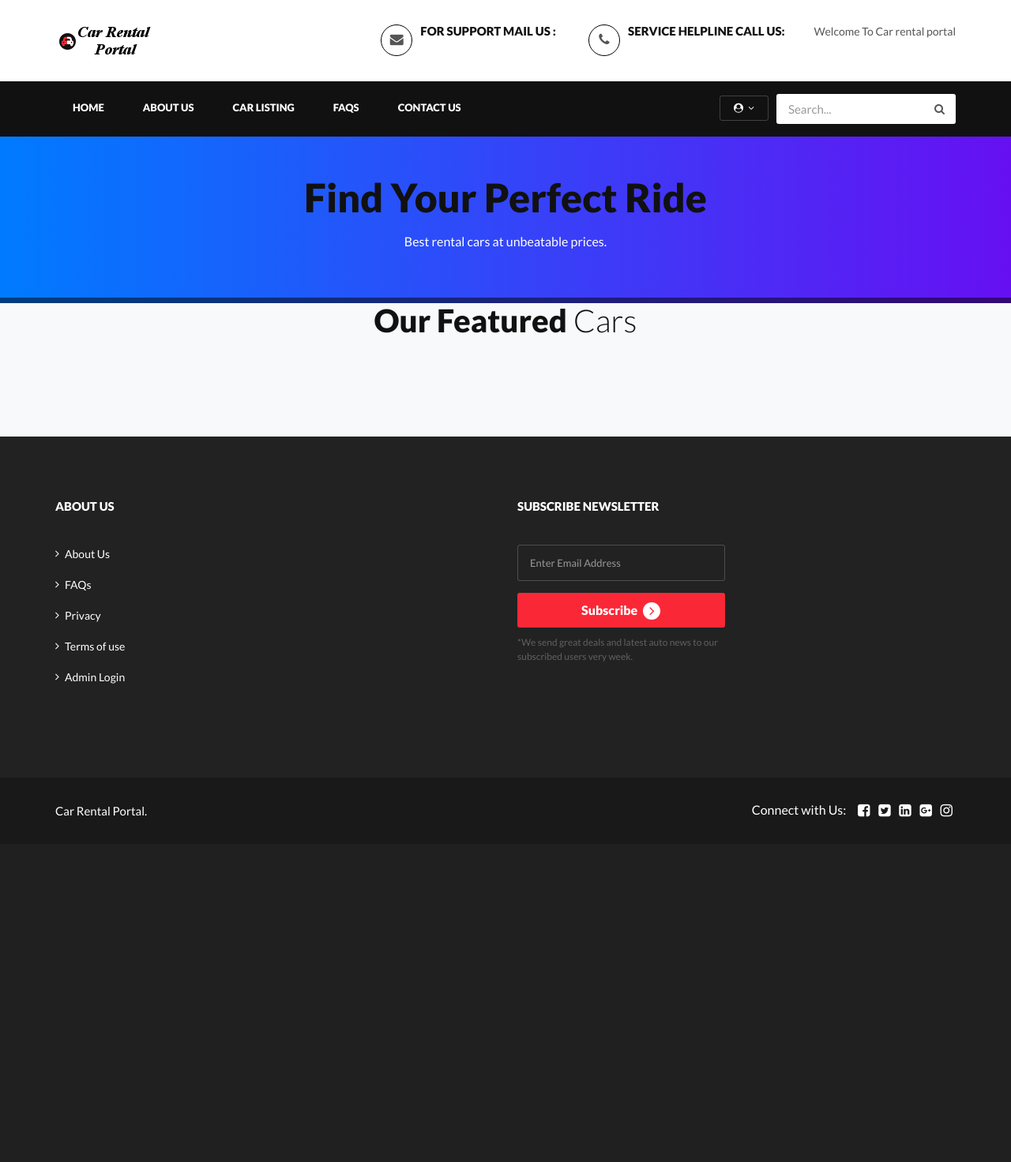
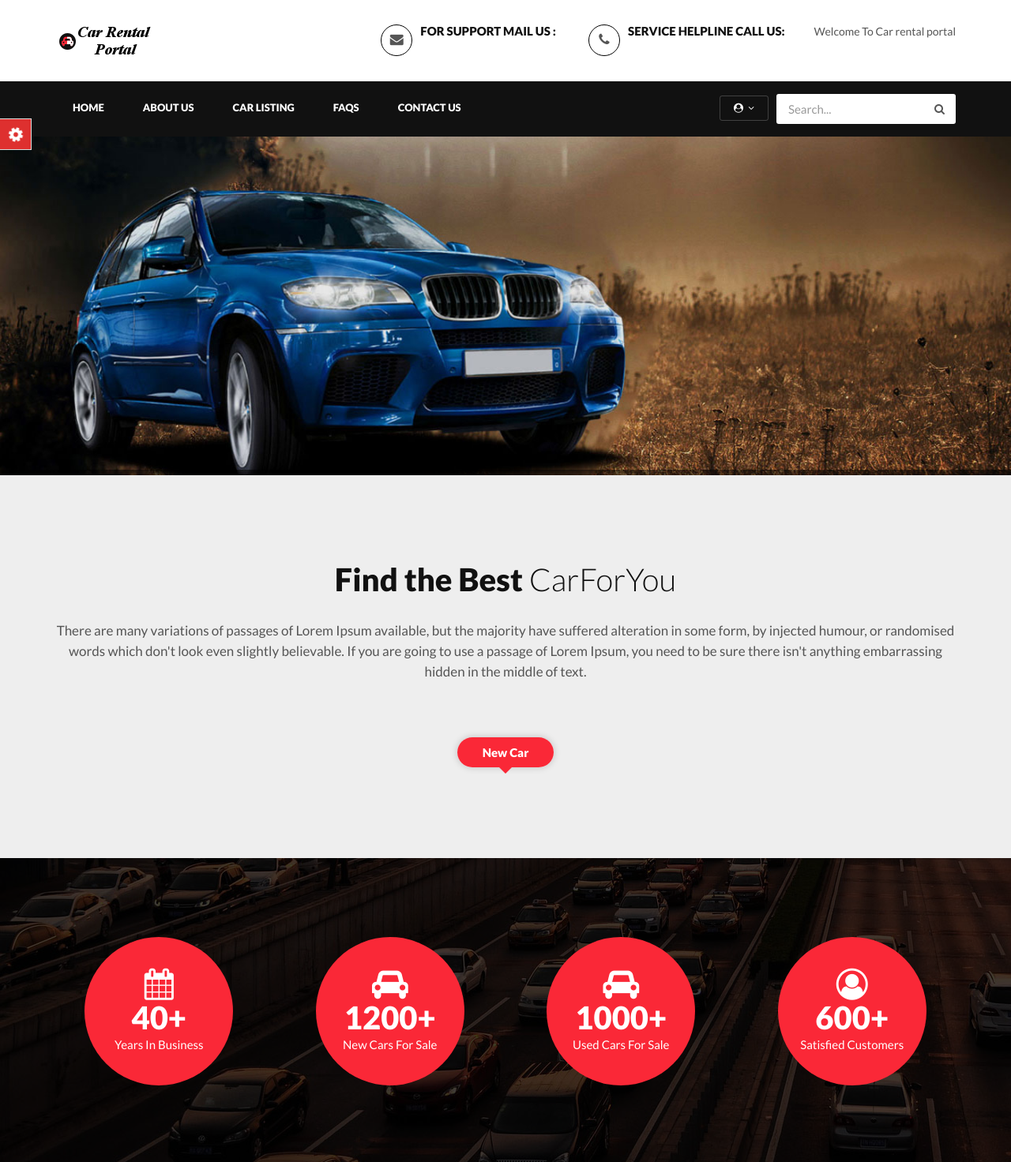
Before and after one commit to ksabari04/carportal, a PHP site: page / in a window 1280 px wide. Shown: the top 1472 px of the page at 79% size. Before the commit the page ends 1035 px from the top, so only its background shows below. Run offline with PHP 8.4, Linux system fonts and the light colour scheme; the visitor is signed in with stand-in values (Sample User, id 1); data that the repository does not hold is empty.

Commit message:
Update fornt page

```diff
--- a/carrental/index.php
+++ b/carrental/index.php
@@ -2,102 +2,242 @@
 session_start();
 include('includes/config.php');
 error_reporting(0);
+
 ?>
 
 <!DOCTYPE HTML>
 <html lang="en">
 <head>
+
 <title>Sabari Car Rental Portal</title>
-<meta name="viewport" content="width=device-width, initial-scale=1.0">
 <!--Bootstrap -->
 <link rel="stylesheet" href="assets/css/bootstrap.min.css" type="text/css">
 <link rel="stylesheet" href="assets/css/style.css" type="text/css">
 <link rel="stylesheet" href="assets/css/owl.carousel.css" type="text/css">
-<link rel="stylesheet" href="assets/css/font-awesome.min.css" type="text/css">
+<link rel="stylesheet" href="assets/css/owl.transitions.css" type="text/css">
+<link href="assets/css/slick.css" rel="stylesheet">
+<link href="assets/css/bootstrap-slider.min.css" rel="stylesheet">
+<link href="assets/css/font-awesome.min.css" rel="stylesheet">
+		<link rel="stylesheet" id="switcher-css" type="text/css" href="assets/switcher/css/switcher.css" media="all" />
+		<link rel="alternate stylesheet" type="text/css" href="assets/switcher/css/red.css" title="red" media="all" data-default-color="true" />
+		<link rel="alternate stylesheet" type="text/css" href="assets/switcher/css/orange.css" title="orange" media="all" />
+		<link rel="alternate stylesheet" type="text/css" href="assets/switcher/css/blue.css" title="blue" media="all" />
+		<link rel="alternate stylesheet" type="text/css" href="assets/switcher/css/pink.css" title="pink" media="all" />
+		<link rel="alternate stylesheet" type="text/css" href="assets/switcher/css/green.css" title="green" media="all" />
+		<link rel="alternate stylesheet" type="text/css" href="assets/switcher/css/purple.css" title="purple" media="all" />
+<link rel="apple-touch-icon-precomposed" sizes="144x144" href="assets/images/favicon-icon/apple-touch-icon-144-precomposed.png">
+<link rel="apple-touch-icon-precomposed" sizes="114x114" href="assets/images/favicon-icon/apple-touch-icon-114-precomposed.html">
+<link rel="apple-touch-icon-precomposed" sizes="72x72" href="assets/images/favicon-icon/apple-touch-icon-72-precomposed.png">
+<link rel="apple-touch-icon-precomposed" href="assets/images/favicon-icon/apple-touch-icon-57-precomposed.png">
+<link rel="shortcut icon" href="assets/images/favicon-icon/favicon.png">
 <link href="https://fonts.googleapis.com/css?family=Lato:300,400,700,900" rel="stylesheet">
-<style>
-    body {
-        background-color: #f8f9fa;
-        font-family: 'Lato', sans-serif;
-    }
-    .banner-section {
-        background: linear-gradient(to right, #007bff, #6610f2);
-        color: white;
-        padding: 50px 0;
-        text-align: center;
-    }
-    .banner-content h1 {
-        font-size: 2.5rem;
-    }
-    .section-header {
-        margin-bottom: 40px;
-    }
-    .car-list .card {
-        box-shadow: 0 4px 8px rgba(0,0,0,0.1);
-        transition: transform 0.3s;
-    }
-    .car-list .card:hover {
-        transform: scale(1.05);
-    }
-    .btn-primary {
-        background-color: #007bff;
-        border: none;
-    }
-    .btn-primary:hover {
-        background-color: #0056b3;
-    }
-</style>
 </head>
 <body>
+
+<!-- Start Switcher -->
+<?php include('includes/colorswitcher.php');?>
+<!-- /Switcher -->
 
 <!--Header-->
 <?php include('includes/header.php');?>
 <!-- /Header -->
 
 <!-- Banners -->
-<section class="banner-section">
+<section id="banner" class="banner-section">
   <div class="container">
-    <h1>Find Your Perfect Ride</h1>
-    <p>Best rental cars at unbeatable prices.</p>
+    <div class="div_zindex">
+      <div class="row">
+        <div class="col-md-5 col-md-push-7">
+          <div class="banner_content">
+            <h1>&nbsp;</h1>
+            <p>&nbsp; </p>
+            </div>
+        </div>
+      </div>
+    </div>
   </div>
 </section>
 <!-- /Banners -->
 
-<!-- Featured Cars -->
-<section class="container mt-5">
+
+<!-- Resent Cat-->
+<section class="section-padding gray-bg">
+  <div class="container">
     <div class="section-header text-center">
-        <h2>Our Featured <span>Cars</span></h2>
+      <h2>Find the Best <span>CarForYou</span></h2>
+      <p>There are many variations of passages of Lorem Ipsum available, but the majority have suffered alteration in some form, by injected humour, or randomised words which don't look even slightly believable. If you are going to use a passage of Lorem Ipsum, you need to be sure there isn't anything embarrassing hidden in the middle of text.</p>
     </div>
-    <div class="row car-list">
-    <?php
-    $sql = "SELECT * FROM tblvehicles LIMIT 6";
-    $query = $dbh->prepare($sql);
+    <div class="row">
+
+      <!-- Nav tabs -->
+      <div class="recent-tab">
+        <ul class="nav nav-tabs" role="tablist">
+          <li role="presentation" class="active"><a href="#resentnewcar" role="tab" data-toggle="tab">New Car</a></li>
+        </ul>
+      </div>
+      <!-- Recently Listed New Cars -->
+      <div class="tab-content">
+        <div role="tabpanel" class="tab-pane active" id="resentnewcar">
+
+<?php $sql = "SELECT tblvehicles.VehiclesTitle,tblbrands.BrandName,tblvehicles.PricePerDay,tblvehicles.FuelType,tblvehicles.ModelYear,tblvehicles.id,tblvehicles.SeatingCapacity,tblvehicles.VehiclesOverview,tblvehicles.Vimage1 from tblvehicles join tblbrands on tblbrands.id=tblvehicles.VehiclesBrand limit 9";
+$query = $dbh -> prepare($sql);
 $query->execute();
 $results=$query->fetchAll(PDO::FETCH_OBJ);
+$cnt=1;
 if($query->rowCount() > 0)
 {
 foreach($results as $result)
-    { ?>
-        <div class="col-md-4 mb-4">
-            <div class="card">
-                <img src="admin/img/vehicleimages/<?php echo htmlentities($result->Vimage1);?>" class="card-img-top" alt="image">
-                <div class="card-body">
-                    <h5 class="card-title"><?php echo htmlentities($result->VehiclesTitle);?></h5>
-                    <p class="card-text">$<?php echo htmlentities($result->PricePerDay);?> / Day</p>
-                    <a href="vehical-details.php?vhid=<?php echo htmlentities($result->id);?>" class="btn btn-primary">View Details</a>
+{
+?>
+
+<div class="col-list-3">
+<div class="recent-car-list">
+<div class="car-info-box"> <a href="vehical-details.php?vhid=<?php echo htmlentities($result->id);?>"><img src="admin/img/vehicleimages/<?php echo htmlentities($result->Vimage1);?>" class="img-responsive" alt="image"></a>
+<ul>
+<li><i class="fa fa-car" aria-hidden="true"></i><?php echo htmlentities($result->FuelType);?></li>
+<li><i class="fa fa-calendar" aria-hidden="true"></i><?php echo htmlentities($result->ModelYear);?> Model</li>
+<li><i class="fa fa-user" aria-hidden="true"></i><?php echo htmlentities($result->SeatingCapacity);?> seats</li>
+</ul>
+</div>
+<div class="car-title-m">
+<h6><a href="vehical-details.php?vhid=<?php echo htmlentities($result->id);?>"> <?php echo htmlentities($result->VehiclesTitle);?></a></h6>
+<span class="price">$<?php echo htmlentities($result->PricePerDay);?> /Day</span>
+</div>
+<div class="inventory_info_m">
+<p><?php echo substr($result->VehiclesOverview,0,70);?></p>
+</div>
+</div>
+</div>
+<?php }}?>
+
+      </div>
+    </div>
+  </div>
+</section>
+<!-- /Resent Cat -->
+
+<!-- Fun Facts-->
+<section class="fun-facts-section">
+  <div class="container div_zindex">
+    <div class="row">
+      <div class="col-lg-3 col-xs-6 col-sm-3">
+        <div class="fun-facts-m">
+          <div class="cell">
+            <h2><i class="fa fa-calendar" aria-hidden="true"></i>40+</h2>
+            <p>Years In Business</p>
+          </div>
+        </div>
+      </div>
+      <div class="col-lg-3 col-xs-6 col-sm-3">
+        <div class="fun-facts-m">
+          <div class="cell">
+            <h2><i class="fa fa-car" aria-hidden="true"></i>1200+</h2>
+            <p>New Cars For Sale</p>
+          </div>
+        </div>
+      </div>
+      <div class="col-lg-3 col-xs-6 col-sm-3">
+        <div class="fun-facts-m">
+          <div class="cell">
+            <h2><i class="fa fa-car" aria-hidden="true"></i>1000+</h2>
+            <p>Used Cars For Sale</p>
+          </div>
+        </div>
+      </div>
+      <div class="col-lg-3 col-xs-6 col-sm-3">
+        <div class="fun-facts-m">
+          <div class="cell">
+            <h2><i class="fa fa-user-circle-o" aria-hidden="true"></i>600+</h2>
+            <p>Satisfied Customers</p>
+          </div>
+        </div>
+      </div>
+    </div>
+  </div>
+  <!-- Dark Overlay-->
+  <div class="dark-overlay"></div>
+</section>
+<!-- /Fun Facts-->
+
+
+<!--Testimonial -->
+<section class="section-padding testimonial-section parallex-bg">
+  <div class="container div_zindex">
+    <div class="section-header white-text text-center">
+      <h2>Our Satisfied <span>Customers</span></h2>
+    </div>
+    <div class="row">
+      <div id="testimonial-slider">
+<?php
+$tid=1;
+$sql = "SELECT tbltestimonial.Testimonial,tblusers.FullName from tbltestimonial join tblusers on tbltestimonial.UserEmail=tblusers.EmailId where tbltestimonial.status=:tid limit 4";
+$query = $dbh -> prepare($sql);
+$query->bindParam(':tid',$tid, PDO::PARAM_STR);
+$query->execute();
+$results=$query->fetchAll(PDO::FETCH_OBJ);
+$cnt=1;
+if($query->rowCount() > 0)
+{
+foreach($results as $result)
+{  ?>
+
+
+        <div class="testimonial-m">
+
+          <div class="testimonial-content">
+            <div class="testimonial-heading">
+              <h5><?php echo htmlentities($result->FullName);?></h5>
+            <p><?php echo htmlentities($result->Testimonial);?></p>
           </div>
         </div>
         </div>
         <?php }} ?>
+
+
+
       </div>
+    </div>
+  </div>
+  <!-- Dark Overlay-->
+  <div class="dark-overlay"></div>
 </section>
-<!-- /Featured Cars -->
+<!-- /Testimonial-->
 
-<!-- Footer -->
+
+<!--Footer -->
 <?php include('includes/footer.php');?>
-<!-- /Footer -->
+<!-- /Footer-->
 
+<!--Back to top-->
+<div id="back-top" class="back-top"> <a href="#top"><i class="fa fa-angle-up" aria-hidden="true"></i> </a> </div>
+<!--/Back to top-->
+
+<!--Login-Form -->
+<?php include('includes/login.php');?>
+<!--/Login-Form -->
+
+<!--Register-Form -->
+<?php include('includes/registration.php');?>
+
+<!--/Register-Form -->
+
+<!--Forgot-password-Form -->
+<?php include('includes/forgotpassword.php');?>
+<!--/Forgot-password-Form -->
+
+<!-- Scripts -->
 <script src="assets/js/jquery.min.js"></script>
 <script src="assets/js/bootstrap.min.js"></script>
+<script src="assets/js/interface.js"></script>
+<!--Switcher-->
+<script src="assets/switcher/js/switcher.js"></script>
+<!--bootstrap-slider-JS-->
+<script src="assets/js/bootstrap-slider.min.js"></script>
+<!--Slider-JS-->
+<script src="assets/js/slick.min.js"></script>
+<script src="assets/js/owl.carousel.min.js"></script>
+
 </body>
+
+<!-- Mirrored from themes.webmasterdriver.net/carforyou/demo/index.html by HTTrack Website Copier/3.x [XR&CO'2014], Fri, 16 Jun 2017 07:22:11 GMT -->
 </html>
```
Lines whose indentation alone changed are shown as unchanged.
